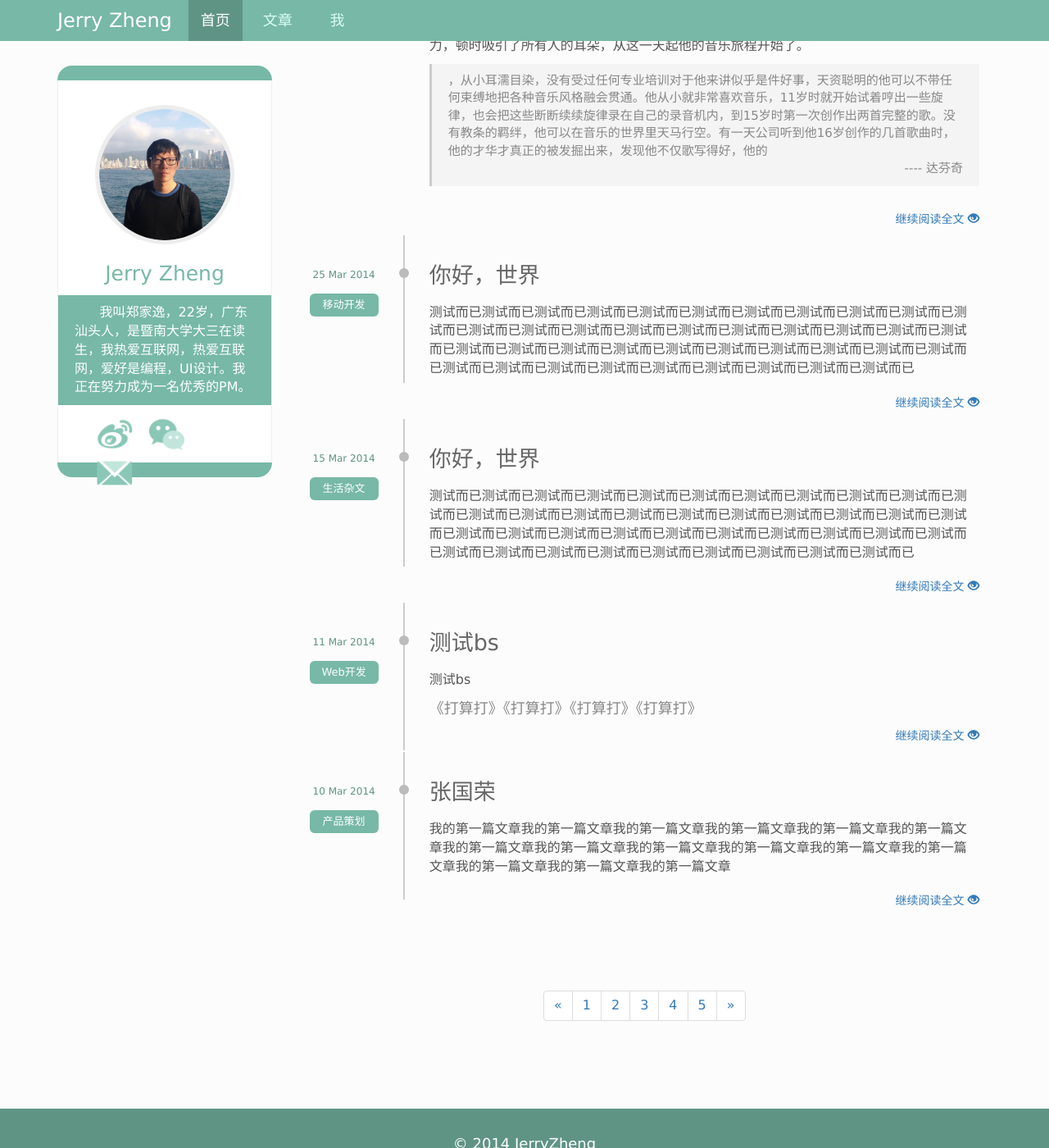
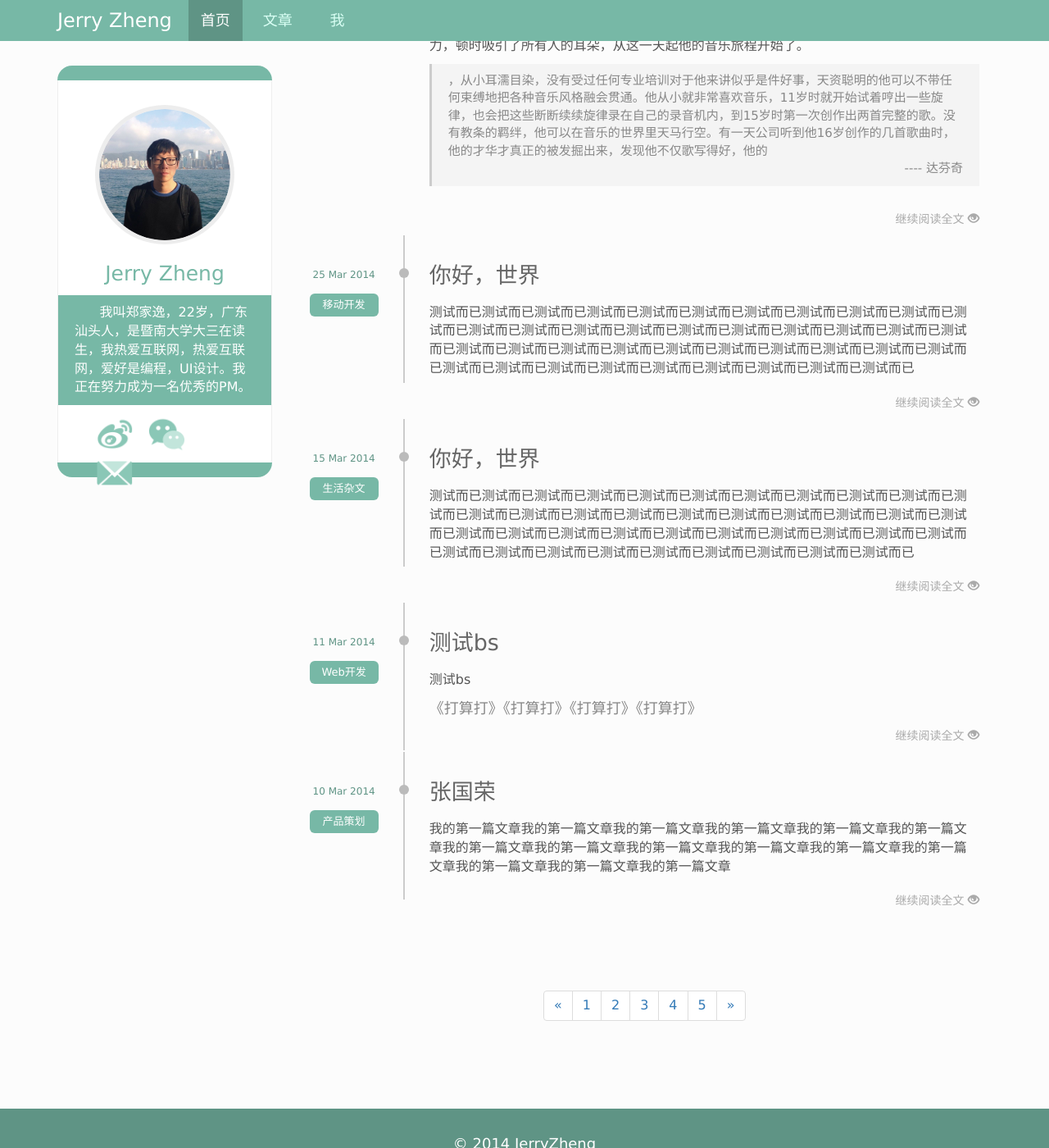
Before and after one commit to PMJerryZheng/myblog, a Jekyll site: the page built from index.html, in a window 1280 px wide and 1400 px high, scrolled down 202 px. Shown: the whole window at 82% size. Built offline with Jekyll 4.4.1, drawn with Linux system fonts in a browser that asks for light colours; nearby versions of some CDN libraries.

Commit message:
change 34

```diff
--- a/css/index.css
+++ b/css/index.css
@@ -327,10 +327,10 @@ div#social-media{
 	font-size: 14px;
 	float: right;
 }
-.all-text,.all-text:active{
+.all-text a,.all-text a:active{
 	color: #aaa;
 }
-.all-text:hover{
+.all-text a:hover{
 	color: #777;
 }
 .pages{
```
